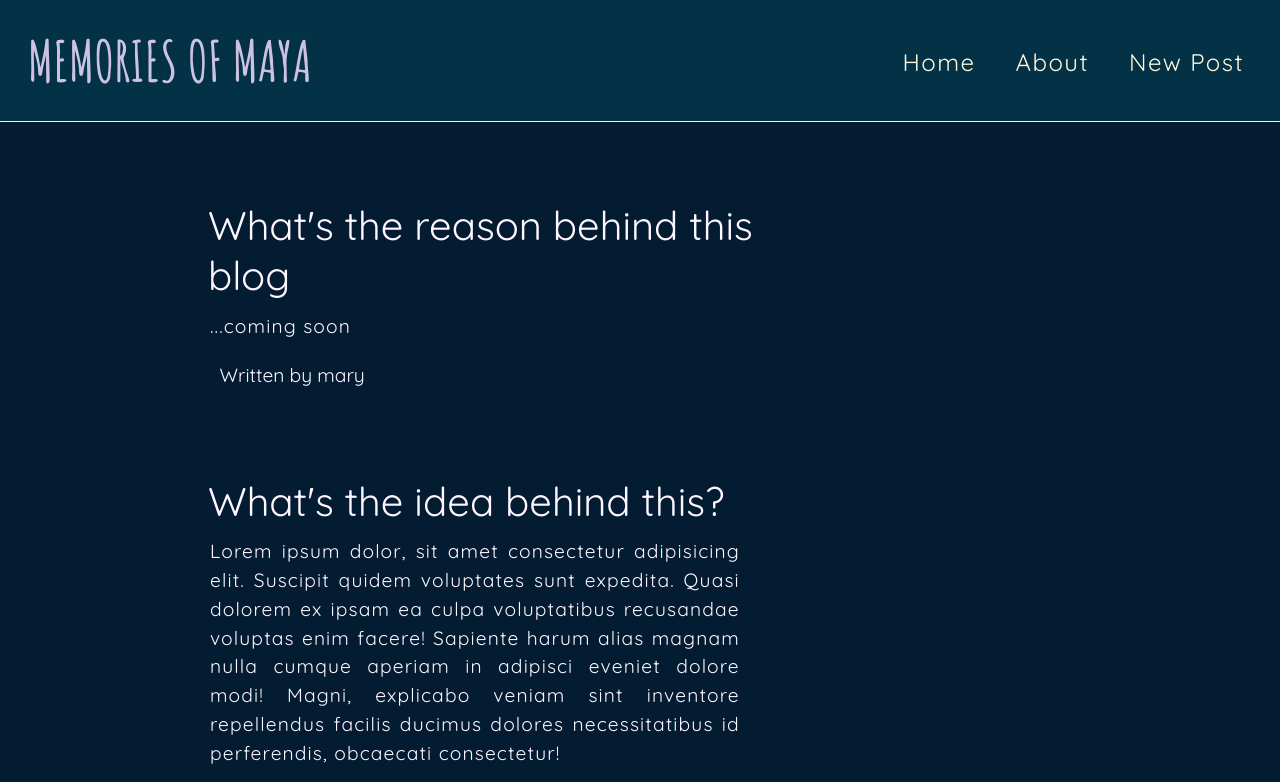
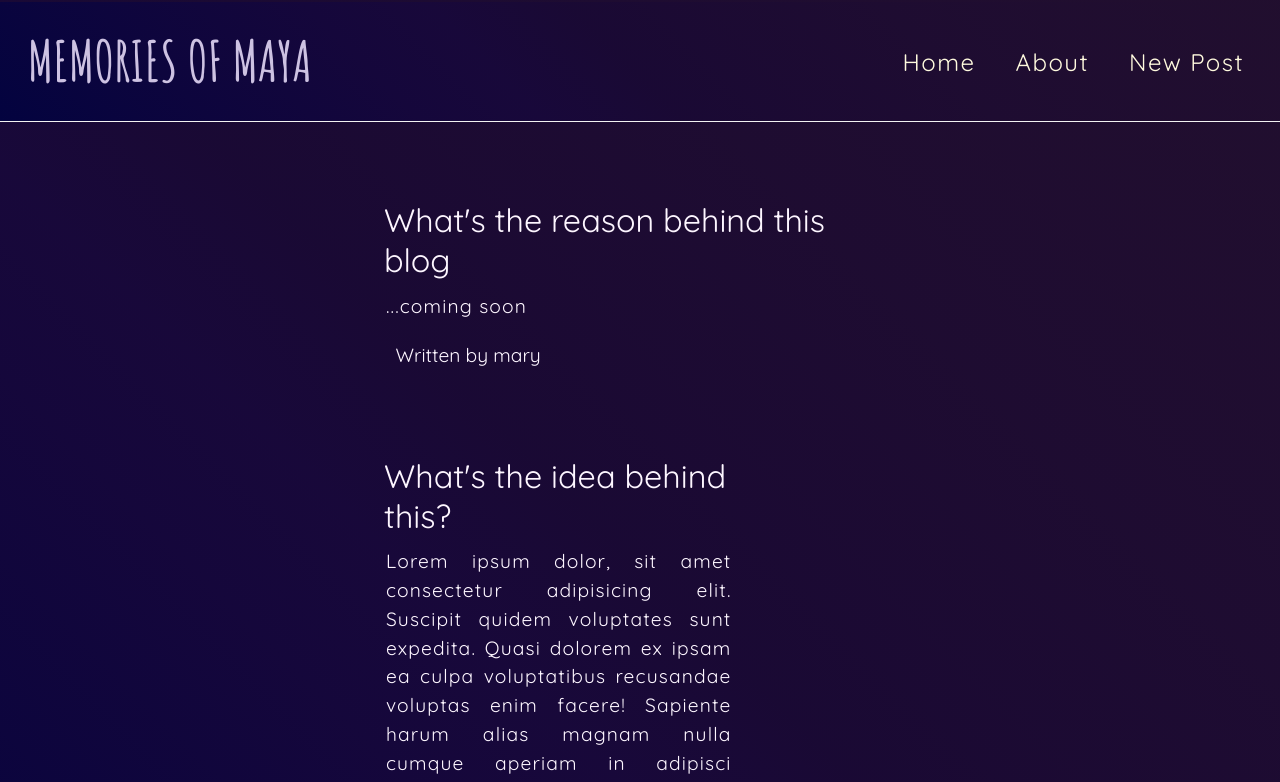
Before and after one commit to MaryFili/MemoriesOfMaya, a React (Create React App) app: page / in a window 1280 px wide. Shown: the top 782 px of the page. Built offline with nearby package versions, Linux system fonts and the light colour scheme; data requests are answered from the project's data file.

Commit message:
responsive home and bkg color

```diff
--- a/src/components/BlogList.js
+++ b/src/components/BlogList.js
@@ -1,4 +1,5 @@
-import styles from './Bloglist.module.css'
+// import styles from './Bloglist.module.css'
+import styles from './Home.module.css'
 
 const BlogList = ({ blogs }) => {
     return (
--- a/src/components/Header.css
+++ b/src/components/Header.css
@@ -9,9 +9,12 @@
 
 .blogName {
     font-family: 'Amatic SC', cursive;
-    margin-left: .5em;
-    margin-top: .5em;
-    font-size: 3rem;
+    /* margin-left: .5em;
+    margin-top: .5em; */
+    font-size: 3.1rem;
+    display: inline;
+    text-align: center;
+    margin: .5em auto;
 
     /* font-family: 'Architects Daughter', cursive; */
 }
@@ -22,7 +25,21 @@
     min-width: 100%;
     height: 100%;
     top: -100%;
-    background-color: #033146;
+    /* background-color: #033146; */
+    /* background: linear-gradient(360deg, hsla(238, 53%, 33%, 1) 50%, hsla(298, 25%, 25%, 1) 100%); */
+
+    /* background: linear-gradient(180deg, hsla(238, 53%, 33%, 1) 50%, hsla(298, 25%, 25%, 1) 100%); */
+    background-image: linear-gradient(45deg,
+            hsl(240deg 91% 13%) 0%,
+            hsl(246deg 87% 13%) 10%,
+            hsl(251deg 83% 13%) 20%,
+            hsl(256deg 79% 13%) 30%,
+            hsl(259deg 75% 13%) 39%,
+            hsl(263deg 70% 12%) 49%,
+            hsl(266deg 66% 12%) 59%,
+            hsl(269deg 61% 12%) 71%,
+            hsl(272deg 57% 12%) 84%,
+            hsl(275deg 52% 12%) 100%);
     transition: 1s ease;
 
 }
@@ -84,6 +101,8 @@ a {
         z-index: 999;
         font-size: 3.5rem;
         margin-bottom: .5em;
+        margin-left: .5em;
+        margin-top: .5em;
     }
 
 
@@ -97,7 +116,7 @@ a {
         flex-direction: row;
         justify-content: center;
         max-width: 100vw;
-        background-color: #033146;
+        /* background-color: #033146; */
         /* background-color: #041C32; */
         position: fixed;
         left: 0;
@@ -119,7 +138,7 @@ a {
         top: 0;
         height: 15%;
 
-        background-color: #033146;
+        /* background-color: #033146; */
 
 
 
--- a/src/components/Home.js
+++ b/src/components/Home.js
@@ -14,10 +14,11 @@ const Home = () => {
                     <h2 className={styles.blogTitle}>What's the reason behind this blog</h2>
                     <p className={styles.blogContent}>...coming soon</p>
                     <p className={styles.blogAuthor}>Written by mary</p>
+                    {blogs && <BlogList blogs={blogs} />}
+                    {isPending && <p>Loading...</p>}
+                    {error && <p>{error}</p>}
                 </div>
-                {blogs && <BlogList blogs={blogs} />}
-                {isPending && <p>Loading...</p>}
-                {error && <p>{error}</p>}
+
             </div>
         </div>
     );
--- a/src/components/Home.module.css
+++ b/src/components/Home.module.css
@@ -1,32 +1,59 @@
 .content {
     display: flex;
-    justify-content: flex-start;
+    justify-content: center;
     align-items: center;
     width: 100vw
 }
 
 .home {
-    margin: 5em 0 0 13em;
-    width: 60vw;
+    /* margin: 5em 0 0 13em; */
+    width: 100vw;
+
     margin-top: 200px;
+    display: flex;
+    flex-direction: column;
+    justify-content: center;
+    align-items: center;
+
 }
 
 .blogPreview {
-    width: 80%
+    width: 80%;
+
 }
 
 .blogTitle {
-    font-size: 2.5em;
+    font-size: clamp(2rem, 0.7153rem + 1.6368vw, 2.5rem);
+    /* font-size: 2.5em; */
     font-weight: 400;
 }
 
 .blogContent {
     margin-left: -.5em;
-    letter-spacing: .1ch;
-    text-align: justify;
-    line-height: 1.5em;
+    /* letter-spacing: .1ch; */
+    text-align: start;
+    line-height: 1.2em;
 }
 
 .blogAuthor {
     margin-bottom: 4em;
 }
+
+
+@media screen and (min-width: 950px) {
+
+
+    .home {
+        width: 50vw;
+
+    }
+
+    .blogContent {
+        margin-left: -.5em;
+        letter-spacing: .1ch;
+        text-align: justify;
+        line-height: 1.5em;
+    }
+
+
+}
--- a/src/index.css
+++ b/src/index.css
@@ -4,7 +4,19 @@
 body {
   margin: 0;
   font-family: Quicksand;
-  background-color: #041C32;
+  /* background-color: #041C32; */
+  /* background: linear-gradient(360deg, hsla(238, 53%, 33%, 1) 50%, hsla(298, 25%, 25%, 1) 100%); */
+  background-image: linear-gradient(45deg,
+      hsl(240deg 91% 13%) 0%,
+      hsl(246deg 87% 13%) 10%,
+      hsl(251deg 83% 13%) 20%,
+      hsl(256deg 79% 13%) 30%,
+      hsl(259deg 75% 13%) 39%,
+      hsl(263deg 70% 12%) 49%,
+      hsl(266deg 66% 12%) 59%,
+      hsl(269deg 61% 12%) 71%,
+      hsl(272deg 57% 12%) 84%,
+      hsl(275deg 52% 12%) 100%);
   color: #FDF6FF
 }
 
```
